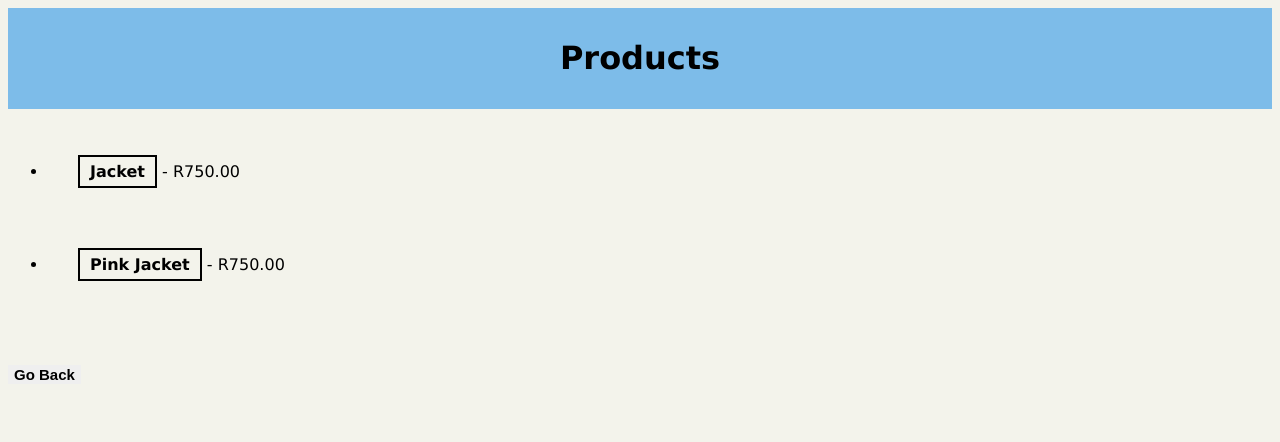
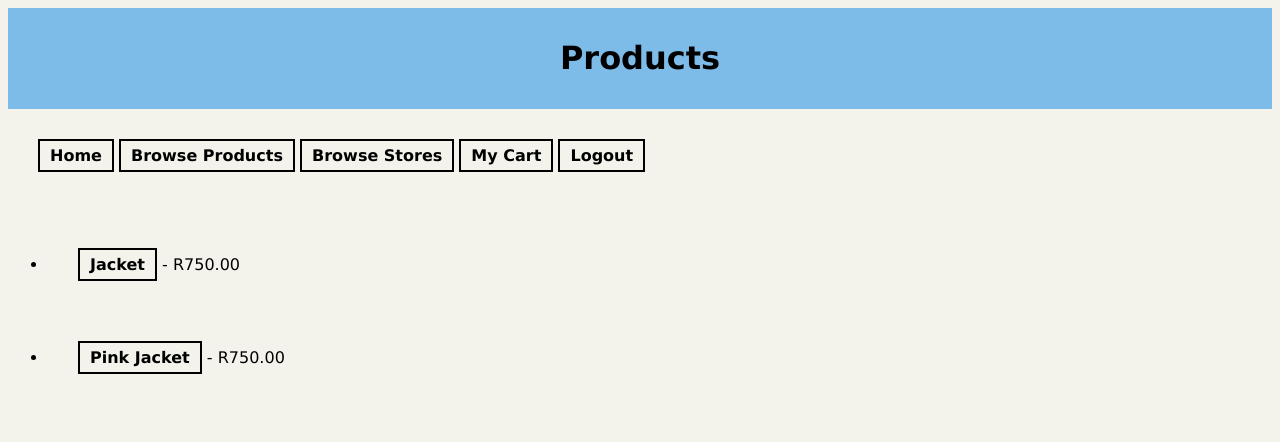
Before and after one commit to Giselleg21/eCommerce_application, a Django app: page /products/ in a window 1280 px wide. Shown: the top 442 px of the page. Run offline with Django 4.2, Linux system fonts and the light colour scheme; data comes from the database, SQL or seed files in the repository.

Commit message:
Update assignment files

```diff
--- a/Ecommerce_application/Ecommerce_application/settings.py
+++ b/Ecommerce_application/Ecommerce_application/settings.py
@@ -57,8 +57,9 @@ ROOT_URLCONF = 'Ecommerce_application.urls'
 TEMPLATES = [
     {
         'BACKEND': 'django.template.backends.django.DjangoTemplates',
-        'DIRS': [],
-        'APP_DIRS': True,
+        # Add BASE_DIR / 'templates' here:
+        'DIRS': [BASE_DIR / 'templates'],
+        'APP_DIRS': True,  # Keeps this True so Option B (app templates) also works
         'OPTIONS': {
             'context_processors': [
                 'django.template.context_processors.debug',
--- a/Ecommerce_application/Shop/static/Shop/style.css
+++ b/Ecommerce_application/Shop/static/Shop/style.css
@@ -58,3 +58,7 @@ a:hover {
 .store{
     padding: 30px
 }
+
+.navbar{
+    padding: 30px
+}
--- a/Ecommerce_application/Shop/templates/Shop/base.html
+++ b/Ecommerce_application/Shop/templates/Shop/base.html
@@ -11,7 +11,7 @@
                 Shop
             {% endblock title %}
         </title>
-        <link rel="stylesheet" href="{% static 'Shop/style.css' %}?v=26" />
+        <link rel="stylesheet" href="{% static 'Shop/style.css' %}?v=27" />
     </head>
     <body>
         <header>
@@ -20,8 +20,10 @@
                     Shop
                 {% endblock header %}
             </h1>
-            <!-- Add navigation links or other header content here-->
         </header>
+        {% block navbar_block %}
+            {% include 'Shop/navbar.html' %}
+        {% endblock navbar_block %}
         <main>
             {% block content %}
             {% endblock content %}
--- a/Ecommerce_application/Shop/templates/Shop/home.html
+++ b/Ecommerce_application/Shop/templates/Shop/home.html
@@ -3,6 +3,8 @@
 {% block header %}
     Welcome!
 {% endblock header %}
+
+{% block navbar_block %}{% endblock %}
 
 {% block content %}
 
--- /dev/null
+++ b/Ecommerce_application/Shop/templates/Shop/navbar.html
@@ -0,0 +1,9 @@
+<!-- templates/navbar.html -->
+<nav class="navbar">
+    <!-- Django URL tags point to the 'name' parameter in your urls.py -->
+    <a href="{% url 'home' %}">Home</a>
+    <a href="{% url 'product_list' %}">Browse Products</a>
+    <a href="{% url 'store_list' %}">Browse Stores</a>
+    <a href="{% url 'cart_detail' %}">My Cart</a>
+    <a href="{% url 'logout' %}">Logout</a>
+</nav>
--- a/Ecommerce_application/Shop/templates/Shop/password_reset.html
+++ b/Ecommerce_application/Shop/templates/Shop/password_reset.html
@@ -1,4 +1,6 @@
 {% extends 'Shop/base.html' %}
+
+{% block navbar_block %}{% endblock %}
 
 {% block content %}
     <h1>Reset Your Password</h1>
--- a/Ecommerce_application/Shop/templates/Shop/password_reset_complete.html
+++ b/Ecommerce_application/Shop/templates/Shop/password_reset_complete.html
@@ -1,4 +1,6 @@
 {% extends 'Shop/base.html' %}
+
+{% block navbar_block %}{% endblock %}
 
 {% block content %}
     <h1>Password Reset Complete</h1>
--- a/Ecommerce_application/Shop/templates/Shop/password_reset_confirm.html
+++ b/Ecommerce_application/Shop/templates/Shop/password_reset_confirm.html
@@ -1,4 +1,6 @@
 {% extends 'Shop/base.html' %}
+
+{% block navbar_block %}{% endblock %}
 
 {% block content %}
     <h1>Set a New Password</h1>
--- a/Ecommerce_application/Shop/templates/Shop/password_reset_done.html
+++ b/Ecommerce_application/Shop/templates/Shop/password_reset_done.html
@@ -1,4 +1,6 @@
 {% extends 'Shop/base.html' %}
+
+{% block navbar_block %}{% endblock %}
 
 {% block content %}
     <h1>Password Reset Email Sent</h1>
--- a/Ecommerce_application/Shop/urls.py
+++ b/Ecommerce_application/Shop/urls.py
@@ -2,12 +2,14 @@ from django.urls import path
 from . import views
 from django.contrib.auth import views as auth_views
 from django.views.generic import TemplateView
+from django.contrib.auth.views import LogoutView
 
 urlpatterns = [
     path('', TemplateView.as_view(
         template_name='Shop/home.html'), name='home'),
     path('login/', views.CustomLoginView.as_view(
         template_name='Shop/login.html'), name='login'),
+    path('logout/', LogoutView.as_view(next_page='home'), name='logout'),
     path('register/', views.register, name='register'),
     path('products/', views.product_list, name='product_list'),
     path('stores/', views.store_list, name='store_list'),
--- a/Ecommerce_application/Shop/views.py
+++ b/Ecommerce_application/Shop/views.py
@@ -11,6 +11,10 @@ from rest_framework.permissions import IsAuthenticated
 from rest_framework.response import Response
 from rest_framework import status
 from .serializers import StoreSerializer, ProductSerializer, ReviewSerializer
+
+
+def home(request):
+    return render(request, 'home.html')
 
 
 def register(request):
```
Also changed, not shown: Ecommerce_application/Shop/templates/Shop/login.html (+8 -0 lines), Ecommerce_application/Shop/templates/Shop/logout.html (added, +17 -0 lines).
